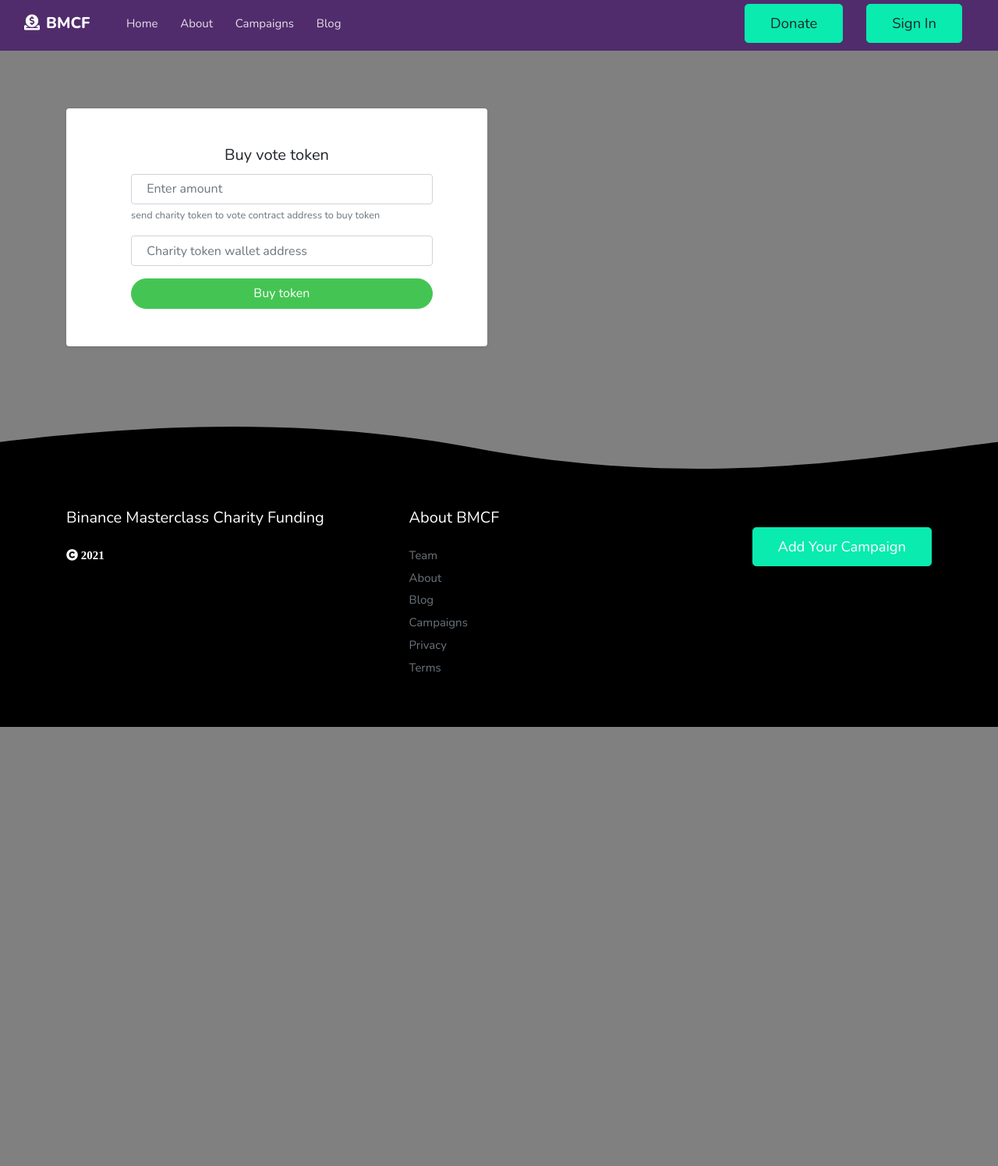
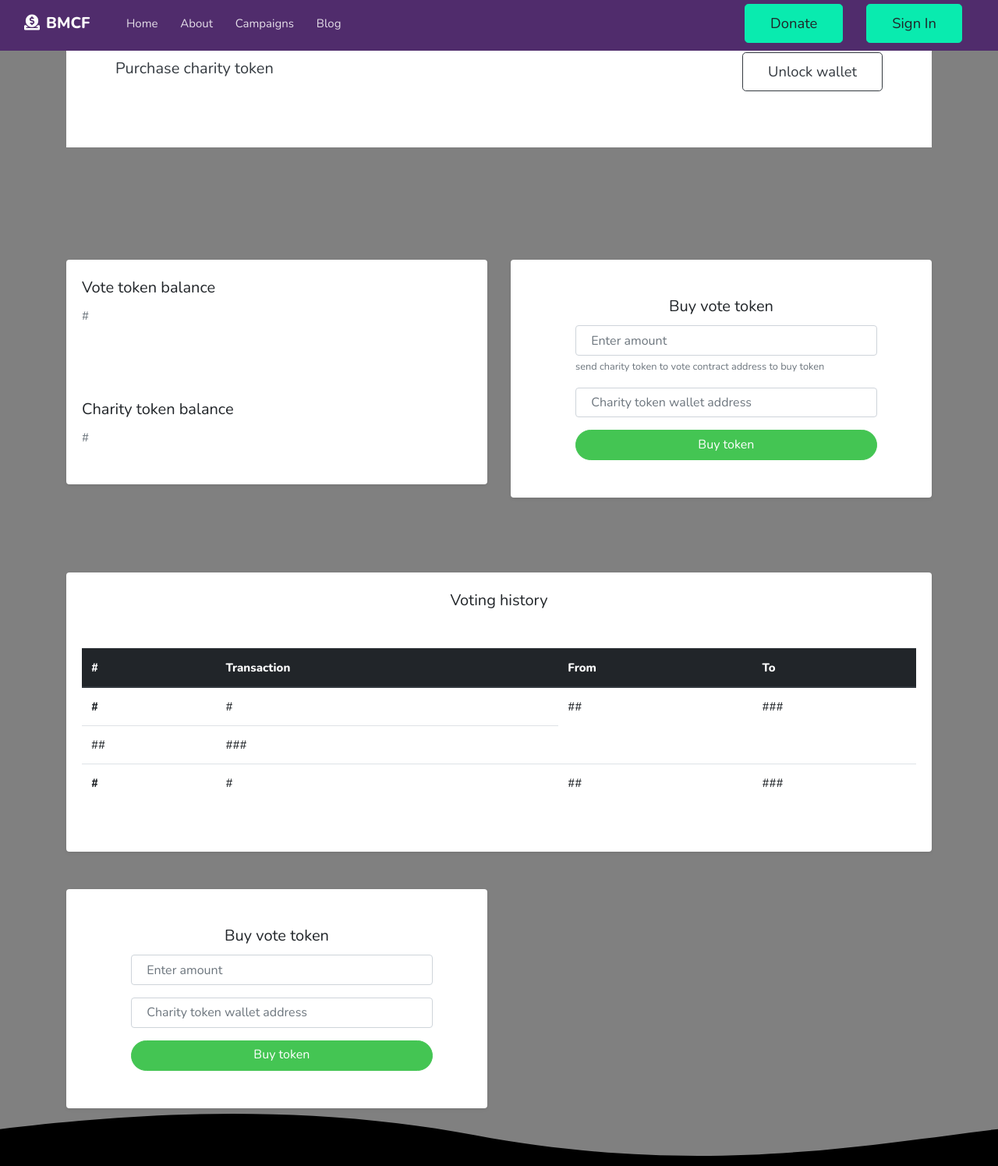
Before and after one commit to Itsdenty/Binance-Masterclass-Charity-Funding, a website: page app/dashboard.html in a window 1280 px wide. Shown: the part 5-1500 px from the top of the page at 78% size. Before the commit the page ends 937 px from the top, so only its background shows below. Drawn offline with nearby package versions, Linux system fonts and the light colour scheme.

Commit message:
edit dashboard

```diff
--- a/app/dashboard.html
+++ b/app/dashboard.html
@@ -65,8 +65,41 @@ NAVBAR
 </nav>
 <!-- End Navbar -->
 
+<!-- purchase Charity token -->
+<div class="container">
+<div class="jumbotron p-5 jumbotron-fluid bg-white">
+	<div class="container h-100">
+		<div class="row justify-content-between align-items-center text-md-center text-lg-left">
+			<div class="col-lg-9">
+				<h5 class="font-weight-light text-dark"><strong>Purchase charity token</strong></h5>
+			</div>
+			<div class="col-lg-3 text-md-center text-lg-right mt-4 mb-4">
+				<a href="#" class="btn btn-lg btn-outline-dark">Unlock wallet</a>
+			</div>
+		</div>
+	</div>
+</div>
+</div>
+
 <div class="container">
     <div class="row mb-5 pb-5 pt-5 mt-5">
+						<!-- token balance -->
+		<div class="col-lg-6  mt-5">
+			<div class="card shadow-sm border-0">
+    			<div class="card-body pt-4 pb-5">
+        			<h5 class="card-title">Vote token balance</h5>
+        		<p class="card-text text-muted">
+             		#
+        		</p>
+    			</div>
+				<div class="card-body pt-5 pb-5">
+        			<h5 class="card-title">Charity token balance</h5>
+        		<p class="card-text text-muted">
+             		#
+        		</p>
+    			</div>
+			</div>
+		</div>
         <div class="col-lg-6  mt-5">
                 <!-- <p><b>Simple Card</b></p> -->
             <div class="card shadow-sm border-0">
@@ -94,30 +127,82 @@ NAVBAR
                         </div>
                        <!-- <a href="#" class="btn btn-info btn-round">Read More</a> -->
                    </div>
+				   <div>
+				</div>
+            </div>
         </div>
     </div>
 </div>
 
+<!-- Voting History table -->
+
+<div class="container">
+	<div class="card shadow-sm border-0">
+    	<div class="card-body pt-4 pb-5">
+			<h5 class="card-title text-md-center">Voting history</h5>
+<table class="table">
+<thead class="thead-dark">
+<tr>
+	<th scope="col"> #      </th>
+	<th scope="col"> Transaction	</th>
+	<th scope="col"> From	</th>
+	<th scope="col"> To	</th>
+</tr>
+</thead>
+<tbody>
+<tr>
+	<th scope="row"> #	</th>
+	<td> # </td>
+	<td> ## </td>
+	<td> ### </td>
+</tr><div class="col-lg-6  mt-5">
+	<td> ## </td>
+	<td> ###     </td>
+</tr>
+<tr>
+	<th scope="row"> #	</th>
+	<td> #    </td>
+	<td> ## </td>
+	<td> ### </td>
+</tr>
+</tbody>
+</table>
 </div>
-<!--------------------------------------
-HEADER
---------------------------------------->
-<!-- wavy header -->
-<!-- End Header -->
+</div>
+</div>
 
-
-<!--------------------------------------
-MAIN
---------------------------------------->
-
-<!--------------------------------------------
-FEATURES
---------------------------------------------->
-
-<!-- Author Card -->
-
-<!-- End Main -->
-
+<!--Buy Charity token-->
+<div class="container">
+	<div class="row">
+		<div class="col-lg-6  mt-5">
+			<div class="card shadow-sm border-0">
+				<div class="card-body pt-5 pb-5">
+                       <h5 class="card-title text-md-center">Buy vote token</h5>
+                       <!-- <p class="card-text text-muted">
+                            Some quick example text to build on the card title and make up the bulk of the card's content.
+                       </p> -->
+                       <div class="col-md-10 ml-5">
+                        <form>
+                        <div class="form-group">
+                            <input type="text" class="form-control" id="exampleInputEmail1" aria-describedby="emailHelp" placeholder="Enter amount" required="">
+                            <small id="emailHelp" class="form-text text-muted"></small>
+                        </div>
+                        <div class="form-group">
+                            <input type="text" class="form-control" id="exampleInputPassword1" placeholder="Charity token wallet address" required="">
+                        </div>
+                        <!-- <div class="form-group form-check">
+                            <input type="checkbox" class="form-check-input" id="exampleCheck1">
+                            <label class="form-check-label" for="exampleCheck1">Check me out</label>
+                        </div> -->
+                        <button type="submit" class="btn btn-success btn-round d-block w-100">Buy token</button>
+                        </form>
+                        </div>
+                       <!-- <a href="#" class="btn btn-info btn-round">Read More</a> -->
+                   </div>
+				 </div>
+		</div>
+	</div>
+</div>
 
 <!--------------------------------------
 FOOTER
```
Also changed, not shown: app/about.html (+2 -2 lines), app/index.html (+2 -2 lines), app/team.html (+2 -2 lines). Lines whose indentation alone changed are shown as unchanged.
